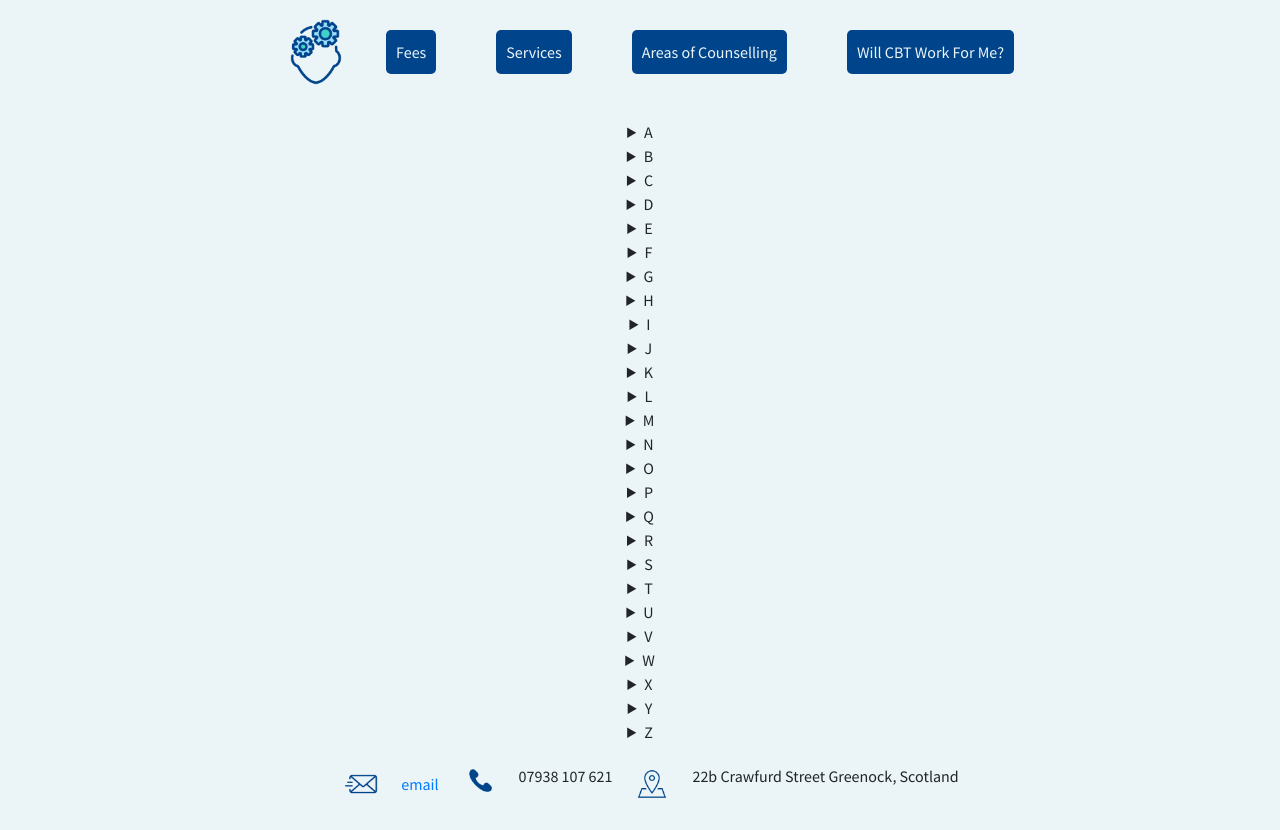
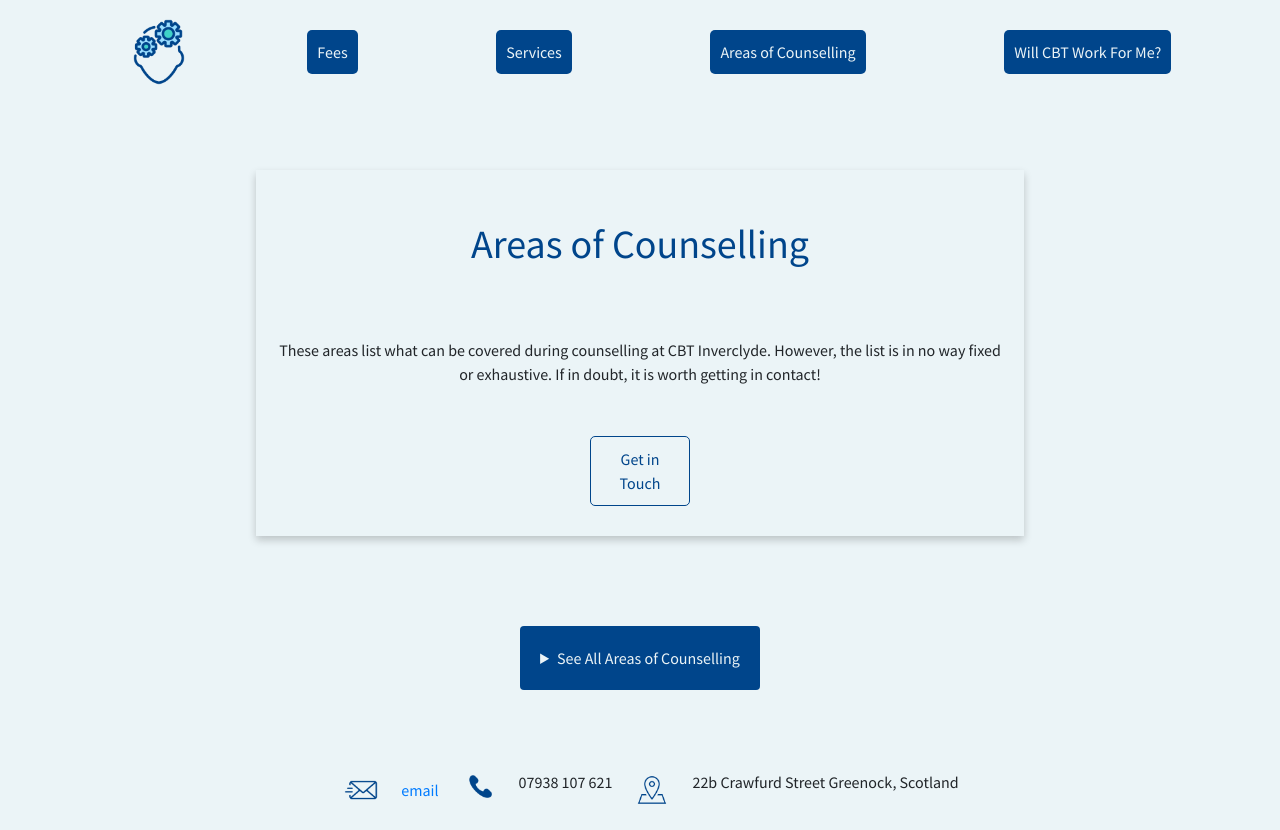
Before and after one commit to Selliott456/inverclydeCBT, a React app: page /areas in a window 1280 px wide. Built offline with nearby package versions, Linux system fonts and the light colour scheme; the HTML template or start-up script is replaced by a standard one.

Commit message:
areas filter

```diff
--- a/src/components/Areas.js
+++ b/src/components/Areas.js
@@ -1,6 +1,5 @@
-// import React, { useState } from 'react'
-// import ReactCardFlip from 'react-card-flip'
-import React from 'react'
+import React, { useState } from 'react'
+// import React from 'react'
 
 const areas = [
   'Abortion',
@@ -50,46 +49,34 @@ const areas = [
   'Work-related stress '
 ]
 const alphabet = ['A', 'B', 'C', 'D', 'E', 'F', 'G', 'H', 'I', 'J', 'K', 'L', 'M', 'N', 'O', 'P', 'Q', 'R', 'S', 'T', 'U', 'V', 'W', 'X', 'Y', 'Z']
+
+
 const Areas = () => {
 
-  // const [isFlipped, setIsFlipped] = useState(false)
-  //
-  // const handleClick = () => {
-  // setIsFlipped(!isFlipped)
-  // }
 
-  {/* <ReactCardFlip isFlipped={isFlipped} flipDirection="vertical"> */ }
-  {/* <div> */ }
-  {/* <section className="area-front-item"> */ }
-  {/**/ }
-  {/* <button className="front-flip-button" onClick={handleClick}>A</button> */ }
-  {/* </section> */ }
-  {/* </div> */ }
-  {/* <div> */ }
-  {/* <section className="area-back-item"> */ }
-  {/* <h3> this is the other side</h3> */ }
-  {/* <button className="front-flip-button" onClick={handleClick}>click</button> */ }
-  {/* </section> */ }
-  {/* </div> */ }
-  {/* </ReactCardFlip> */ }
+  return <main id="mainAreas">
+    <section className="areasExplain">
+      <h1>Areas of Counselling</h1>
+      <p>These areas list what can be covered during counselling at CBT Inverclyde.
+      However, the list is in no way fixed or exhaustive. If in doubt, it is worth
+      getting in contact!
+      </p>
+      <button id="getInTouch">Get in Touch</button>
+    </section>
+    <section className="dropdownSection">
+      <details>
+        <summary>
+          See All Areas of Counselling
+      </summary>
+        {areas.map((area, index) => {
+          return <div key={index}>
+            <p>{area}</p>
+          </div>
+        })}
+      </details>
+    </section>
+  </main>
 
-  return <main>
-    {alphabet.map((letter, index) => {
-      console.log(letter)
-      return <div key={index}>
-        <details >
-          <summary>
-            {letter}
-          </summary>
-          {areas.filter(area => area.charAt(0) === letter).map((filteredArea, index) => {
-            return <div key={index}>
-              <p>{filteredArea}</p>
-            </div>
-          })}
-        </details>
-      </div>
-    })}
-  </main>
 }
 
 
--- a/src/components/Fees.js
+++ b/src/components/Fees.js
@@ -4,7 +4,7 @@ import terms from '../styles/terms.png'
 
 const Fees = () => {
   return <main className="mainFees">
-  <div className="termsImage">
+    <div className="feesHands">
     <section className="fees">
       <h1>Fees</h1>
       <p>1:1 sessions | £45</p>
@@ -18,7 +18,6 @@ const Fees = () => {
     </section>
     <img id="hands" src={hands} alt="hands"></img>
     </div>
-  <div className="termsImage">
     <section className="terms">
       <h1>Terms and Conditions</h1>
       <p>
@@ -29,8 +28,6 @@ const Fees = () => {
         Unfortunately, sessions cannot be extended due to late-coming
         and will be charged in full, so please try to be punctual!
         </p>
-      </section>
-      <section className="medicalReport">
       <h1>Medical Reports</h1>
       <p>Should you require a medical report or letter, it will be
       charged at the session rate stated above. Prices will be agreed
@@ -38,7 +35,7 @@ const Fees = () => {
         </p>
     </section>
     <img id="hands" src={terms} alt="hands"></img>
-  </div>
+
 
   </main>
 }
--- a/src/components/Willwork.js
+++ b/src/components/Willwork.js
@@ -1,9 +1,12 @@
 import React from 'react'
+import willwork from '../styles/willwork.png'
 
 const Willwork = () => {
-  return <main>
+  return <main >
+    <div className="mainWillWork">
     <h1>Will CBT Work For Me?</h1>
-    <p>CBT suits individuals with all sorts of problems
+    <section >
+      <p className="questionPara">CBT suits individuals with all sorts of problems
       – including (but not limited to) depression, anxiety, phobias, difficult
       relationships, obsessive-compulsive disorder and eating
       disorders. <br></br><br></br>
@@ -12,6 +15,9 @@ const Willwork = () => {
       the client feels empowered with regards to their
       treatment and progress.
     </p>
+      <img id="questionImg" src={willwork} alt="question"></img>
+    </section>
+    </div>
   </main>
 
 }
--- a/src/styles/style.scss
+++ b/src/styles/style.scss
@@ -28,6 +28,7 @@ body {
 
 h1, h2, h3, h4, h5, h6{
   color: var(--dark);
+  margin: 50px;
 }
 .row{
   display: flex;
@@ -35,13 +36,14 @@ h1, h2, h3, h4, h5, h6{
   justify-items: space-evenly;
   align-items: center;
 }
-.button {
+.button, button{
   text-decoration: none;
   color: var(--background);
   margin: 30px;
   padding: 10px;
   background-color: var(--dark);
   border-radius: 5px;
+  border-style: none;
 }
 
 
@@ -162,29 +164,13 @@ align-items: center;
 }
 
 //Fees
-
-.fees {
-
+.feesHands {
+  display: flex;
+  flex-direction: row;
+  justify-items: center;
 }
-.mainFees {
-
-  display: flex;
-  flex-direction: column;
-  align-items: center;
-  justify-content: space-evenly;
-  margin: 20px;
-}
-
-.termsImage {
-  width: 98vw;
-  display:flex;
-  flex-direction: row;
-  justify-items: space-evenly;
-}
-
 #hands {
-  width: 20vw;
-  filter: drop-shadow(3px 6px 4px grey);
+  width: 40vw;
 }
 
 //SERVICES
@@ -204,17 +190,73 @@ align-items: center;
 .service {
   margin: 40px;
   box-shadow: 0 4px 8px 0 rgba(0,0,0,0.2);
-  // padding:20px;
+
 
 }
 
 // AREAS
 
-.letterCondition {
+.areaBox {
+margin:auto;
+border-bottom: solid 1px var(--dark);
+display:flex;
+flex-direction: column;
+align-items: center;
+width: 40vw;
+}
+details > summary {
+  margin: 10px;
+  color: var(--dark);
+  padding:20px;
+  background-color: var(--dark);
+  color: var(--background);
+  border-radius:4px;
+}
+
+details > summary::-webkit-details-marker {
+  color: var(--background);
+}
+#mainAreas {
+display:flex;
+flex-direction: column;
+align-items: center;
+width: 100vw;
+  p{
+    margin:20px;
+  }
+}
+.areasExplain {
   box-shadow: 0 4px 8px 0 rgba(0,0,0,0.2);
-  width: 400px;
-  height: 500px;;
   display: flex;
   flex-direction: column;
-  align-items: center;
+  justify-items: space-evenly;
+  width: 60vw;
+  margin: 50px 100px 80px 100px;
 }
+#getInTouch {
+  margin: 30px;
+  width:100px;
+  align-self:center;
+  border: solid 1px var(--dark);
+  background-color: var(--background);
+  color: var(--dark)
+}
+
+.dropdownSection {
+  margin-bottom: 50px;
+}
+
+.mainWillWork {
+  margin:auto;
+  box-shadow: 0 4px 8px 0 rgba(0,0,0,0.2);
+  width: 70vw;
+  padding: 30px;
+}
+.questionPara {
+  justify-self: center;
+  margin:0 10vw;
+}
+
+#questionImg {
+  height:40vh;
+}
```
Also changed, not shown: src/components/CardFlip.js (added, +25 -0 lines), src/styles/willwork.png (added). Lines whose indentation alone changed are shown as unchanged.
